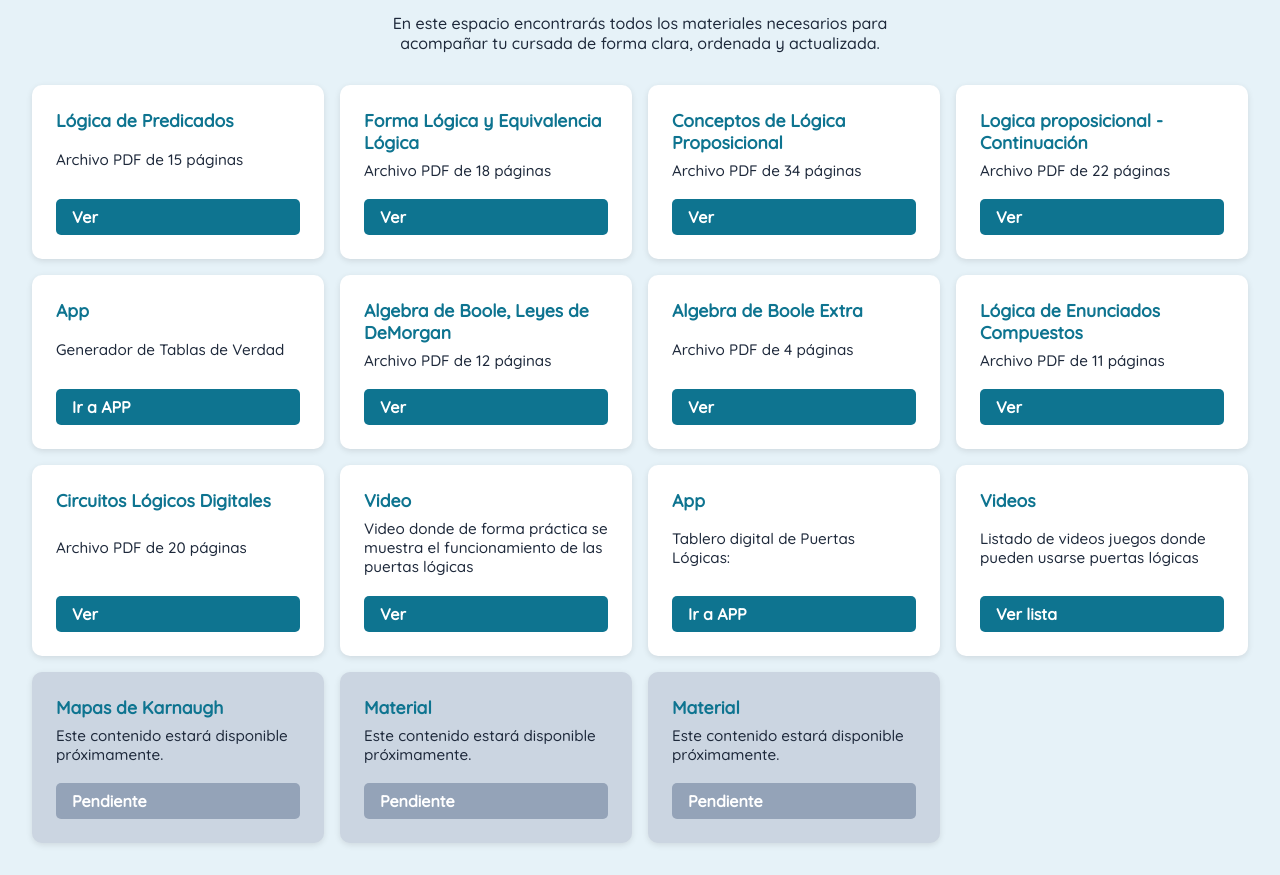
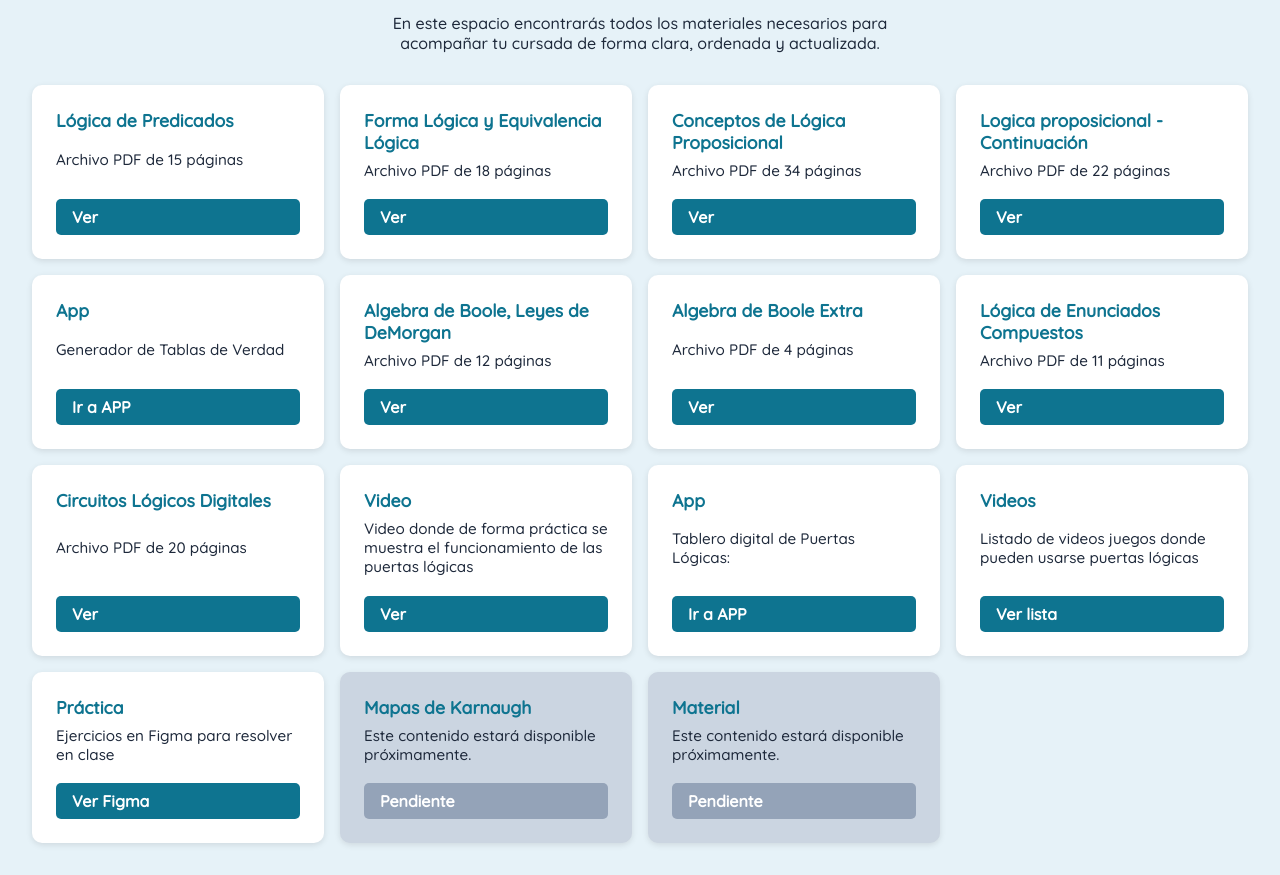
Before and after one commit to lucianomartinezok/clasesIFTS16, a plain HTML site: page index.html in a window 1280 px wide. Shown: the part 106-981 px from the top of the page. Drawn offline with Linux system fonts and the light colour scheme.

Commit message:
Update index.html

```diff
--- a/index.html
+++ b/index.html
@@ -181,17 +181,18 @@
       <p>Listado de videos juegos donde pueden usarse puertas lógicas</p>
       <a href="https://www.youtube.com/results?search_query=make+logic+gates+in+videogames" class="btn" target="_blank">Ver lista</a>
     </div>
+    <div class="card">
+      <h3>Práctica</h3>
+      <p>Ejercicios en Figma para resolver en clase</p>
+      <a href="https://www.figma.com/board/VfSfDoT2y892BbBnOwRCYB/Ejercicios-LC-con-respuestas?node-id=0-1&t=UeMT5VclD4FVvFhs-1" class="btn" target="_blank">Ver Figma</a>
+    </div>
     <div class="card pendiente">
       <h3>Mapas de Karnaugh</h3>
       <p>Este contenido estará disponible próximamente.</p>
       <a class="btn disabled">Pendiente</a>
     </div>
 
-    <div class="card pendiente">
-      <h3>Material</h3>
-      <p>Este contenido estará disponible próximamente.</p>
-      <a class="btn disabled">Pendiente</a>
-    </div>
+
     <div class="card pendiente">
       <h3>Material</h3>
       <p>Este contenido estará disponible próximamente.</p>
```
